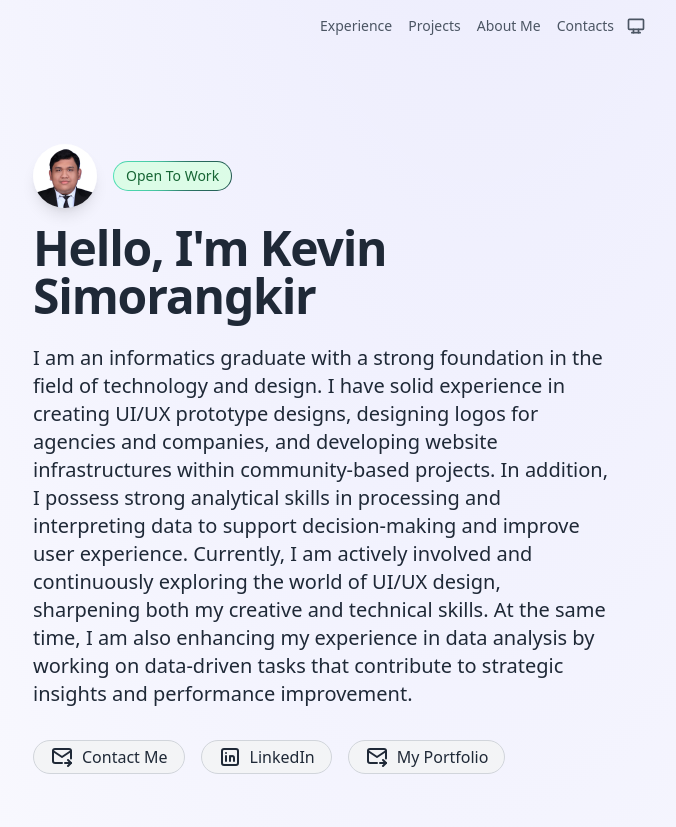
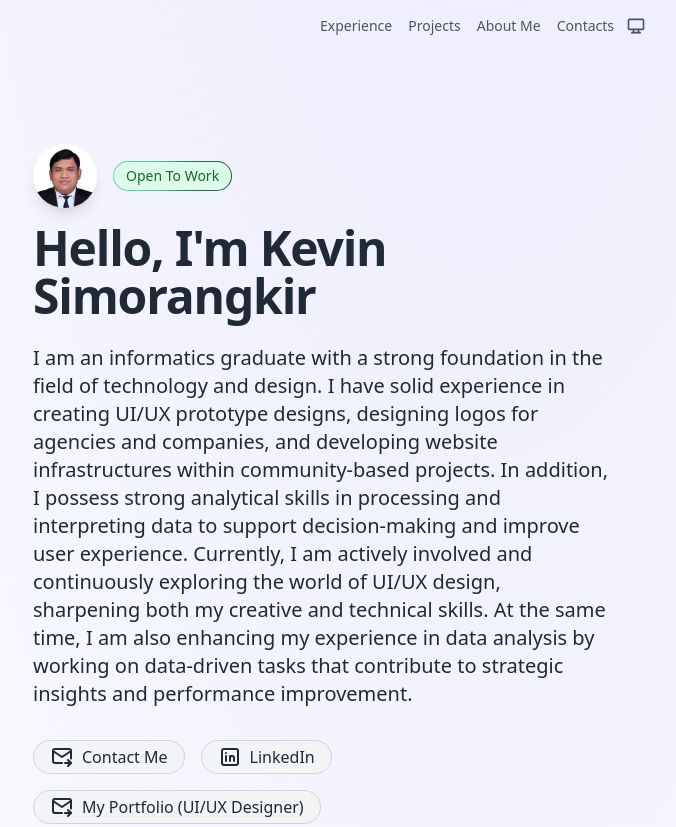
Before and after one commit to kevinsimorangkir21/VYN, an Astro site: page / in a window 1280 px wide. Shown: the top 827 px of the page, without its empty margins (159-835 px from the left). Built offline with nearby package versions, Linux system fonts and the light colour scheme; Astro itself is replaced by a stand-in of ours.

Commit message:
Update Hero.astro

```diff
--- a/src/components/Hero.astro
+++ b/src/components/Hero.astro
@@ -44,7 +44,7 @@ import { DriveIcon } from 'lucide-react'; //
     </SocialPill>
     <SocialPill href="https://drive.google.com/file/d/1bL9ht_Zh0IMhR8pXQYuVN-cvziKeppcj/view?usp=sharing">
       <MailIcon class="size-4" />
-      My Portfolio
+      My Portfolio (UI/UX Designer)
     </SocialPill>
   </nav>
 </div>
```
